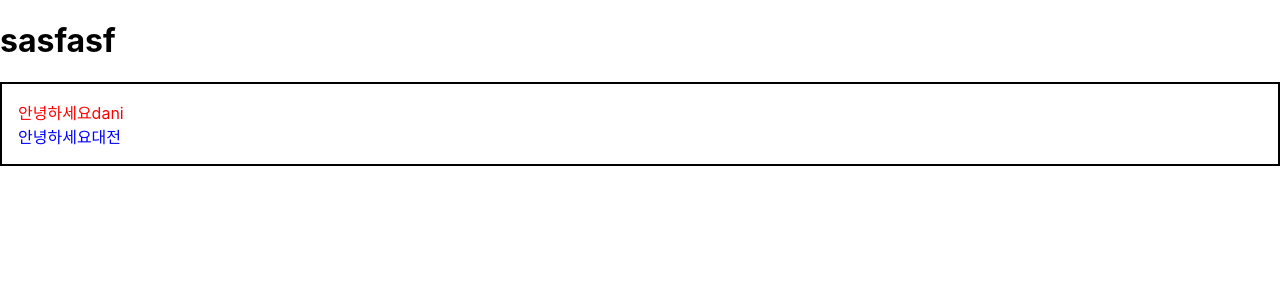
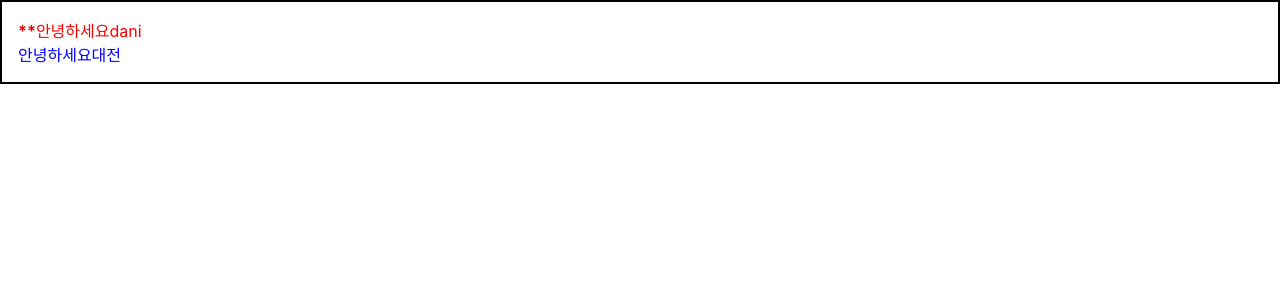
Before and after one commit to danimothman/react_tutorial, a React (Create React App) app: page / in a window 1280 px wide. Shown: the top 300 px of the page. Built offline with nearby package versions, Linux system fonts and the light colour scheme.

Commit message:
조건부 랜더링

```diff
--- a/src/App.js
+++ b/src/App.js
@@ -1,14 +1,18 @@
 import React from 'react';
 import Hello from './Hello';
 import Wrapper from './Wrapper';
+
 import './App.css';
+
 
 function App() {
   return (
+
     <Wrapper>
-    <Hello name="dani" color="red"/>
+    <Hello name="dani" color="red" isSpecial={true}/>
     <Hello color="blue"/>
     </Wrapper>
+
   );
 }
 
--- a/src/Hello.js
+++ b/src/Hello.js
@@ -9,8 +9,15 @@
 // }
 
 
-function Hello({color, name}){
-    return <div style={{color}}> 안녕하세요{name}</div>
+function Hello({color, name, isSpecial}){
+    return (
+        <div style={{color}}>
+
+        {isSpecial && <b>**</b>}
+        {/* {isSpecial ? <b>**</b> : null} */}
+        안녕하세요{name}
+        </div>
+    )
 }
 
 Hello.defaultProps = {
--- a/src/Wrapper.js
+++ b/src/Wrapper.js
@@ -1,4 +1,7 @@
 //props.children처리
+
+//조건부 랜더링
+
 
 import React from 'react'
 
@@ -10,12 +13,11 @@
     }
 
     return (
-        <>
-        <h1>sasfasf</h1>
+        // <>
         <div style={style}>
             {children}
         </div>
-        </>
+        // </>
     )
 }
 
```
